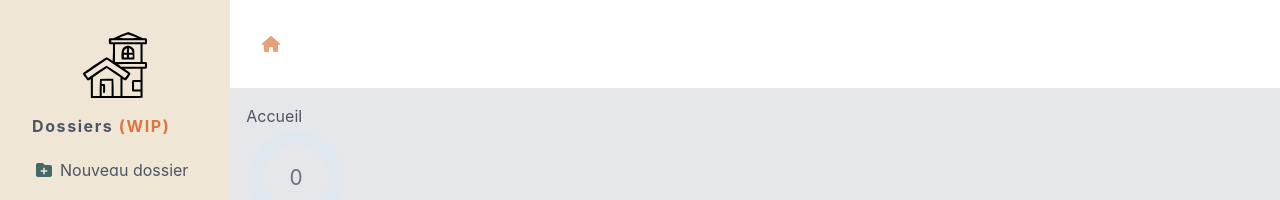
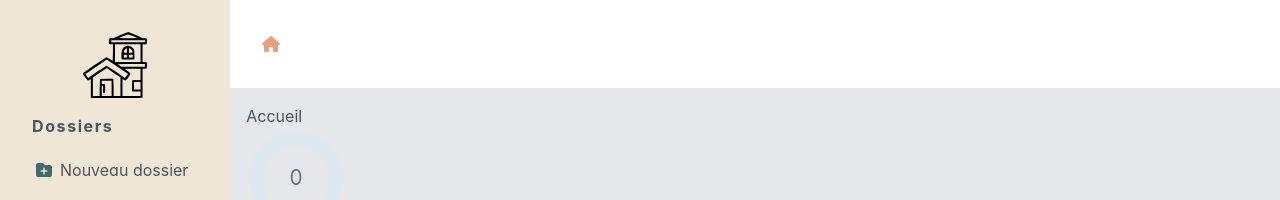
Before and after one commit to BahAilime/gestion-du-nay, a Next.js app: page / in a window 1280 px wide. Shown: the top 200 px of the page. Built offline with nearby package versions, Linux system fonts and the light colour scheme.

Commit message:
Ajout des dossiers dans le menu de production

```diff
--- a/src/components/Menu.tsx
+++ b/src/components/Menu.tsx
@@ -11,7 +11,7 @@ export default function Menu() {
 
     return (
         <div className="flex flex-col gap-4">
-            <MenuSection text="Dossiers" type="WIP">
+            <MenuSection text="Dossiers" type="PROD">
                 <MenuItem text="Nouveau dossier" icon={menuIcon(faFolderPlus)} url="/dossier/nouveau"/>
                 <MenuItem text="Liste des dossiers" icon={menuIcon(faFolderTree)} url="/dossier"/>
             </MenuSection>
```
